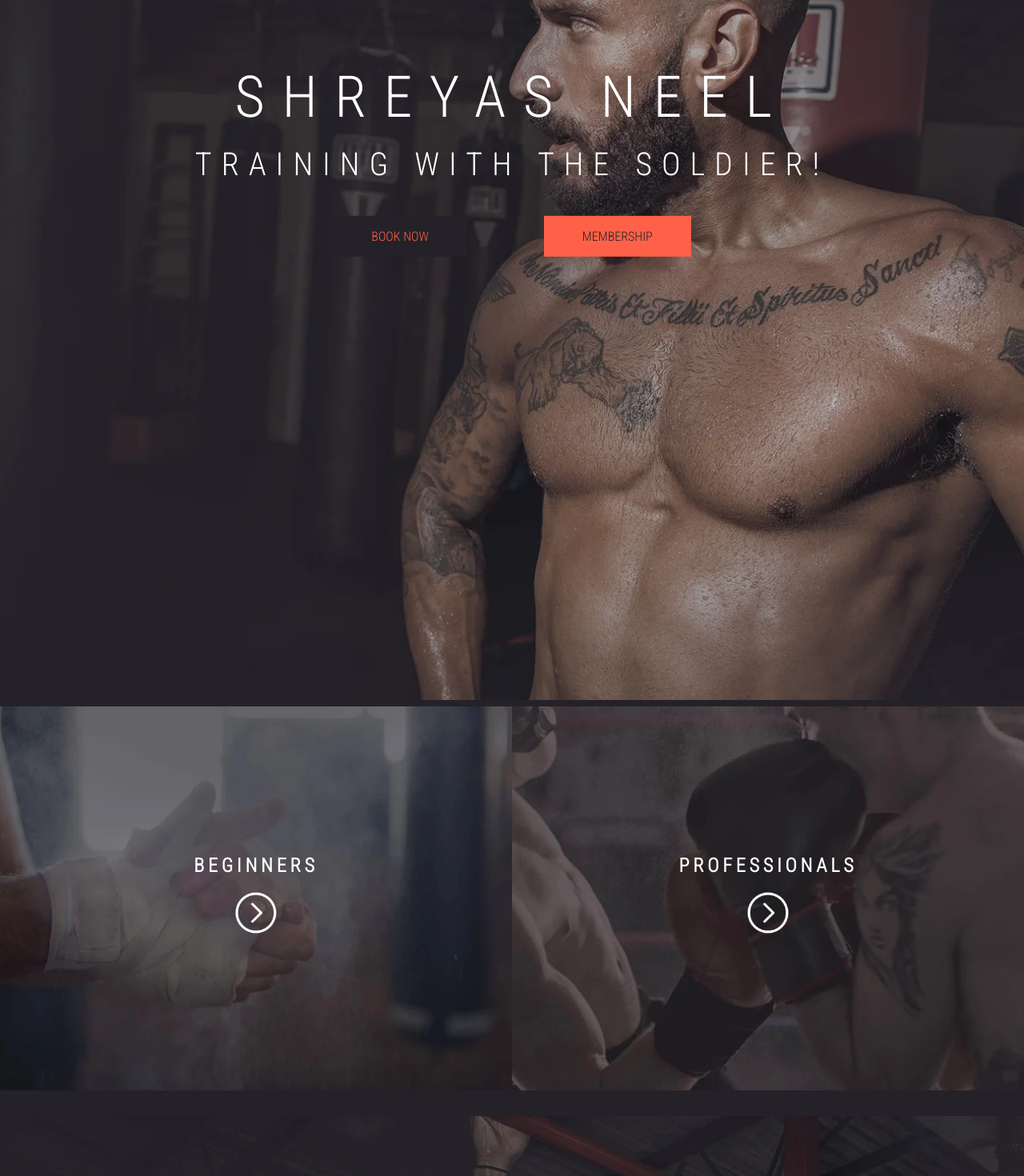
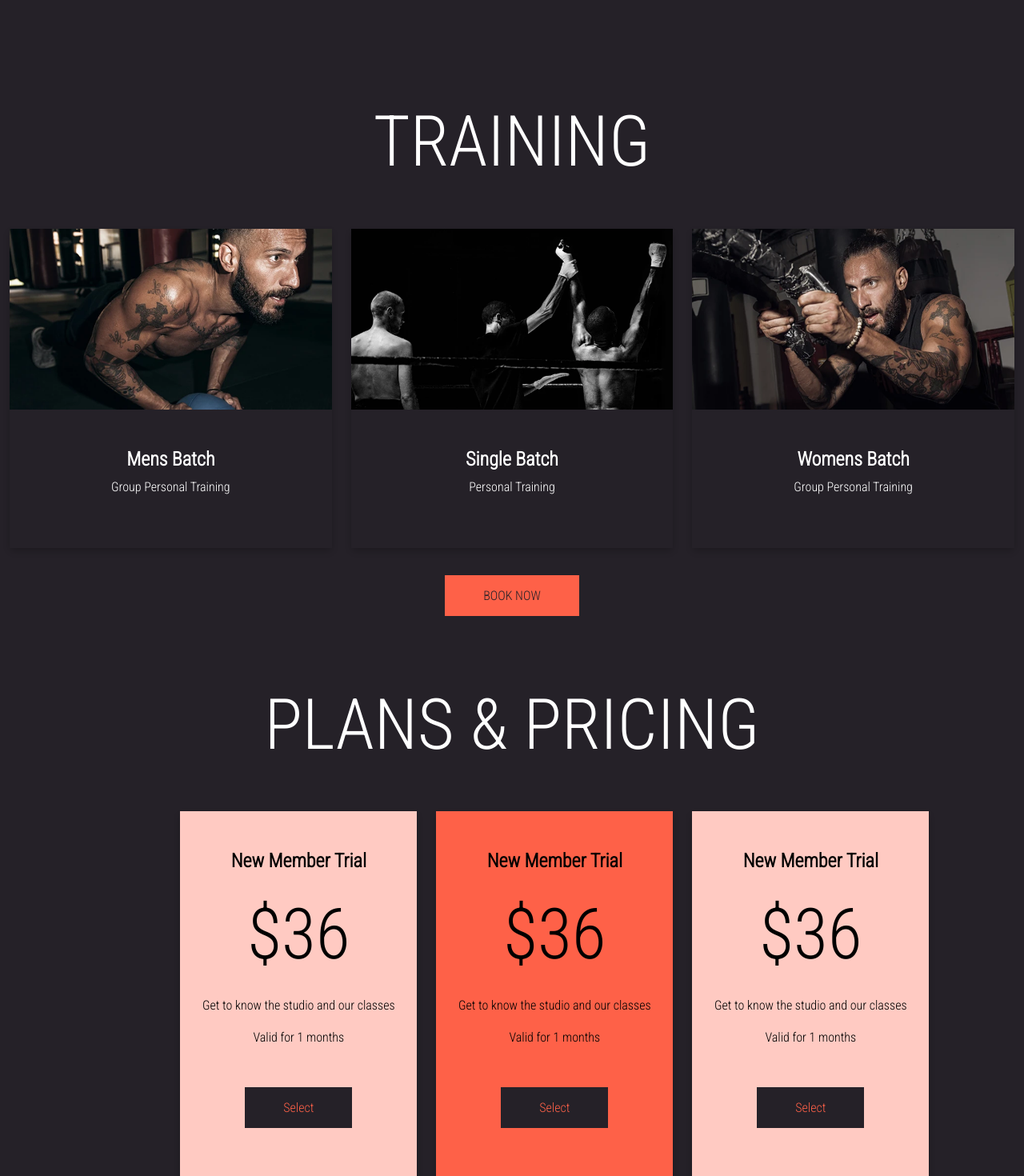
Before and after one commit to guneshprasads/Kasrath_CrossFit_Studio, an Angular app: page /Service in a window 1280 px wide. Before the commit this address led to /. Shown: the part 220-1690 px from the top of the page at 80% size. Built offline with nearby package versions, Linux system fonts and the light colour scheme.

Commit message:
Route and service page

```diff
--- a/src/app/app-routing.module.ts
+++ b/src/app/app-routing.module.ts
@@ -1,7 +1,13 @@
 import { NgModule } from '@angular/core';
 import { RouterModule, Routes } from '@angular/router';
+import { RowoneComponent } from './rowone/rowone.component';
+import { ServicesComponent } from './services/services.component';
+import { RowsecondComponent } from './rowsecond/rowsecond.component';
 
-const routes: Routes = [];
+const routes: Routes = [
+  { path: '', component: RowoneComponent },
+  { path: 'Service', component: ServicesComponent },
+];
 
 @NgModule({
   imports: [RouterModule.forRoot(routes)],
--- a/src/app/app.component.html
+++ b/src/app/app.component.html
@@ -1,9 +1,2 @@
 <app-navbar></app-navbar>
-<app-rowone></app-rowone>
-<app-rowsecond></app-rowsecond>
-<app-rowthird></app-rowthird>
-<app-rowfourth></app-rowfourth>
-<app-rowfive></app-rowfive>
-<app-rowsix></app-rowsix>
-<app-rowseven></app-rowseven>
-<app-roweight></app-roweight>
+<router-outlet></router-outlet>
--- a/src/app/app.module.ts
+++ b/src/app/app.module.ts
@@ -13,6 +13,7 @@ import { RowfiveComponent } from './rowfive/rowfive.component';
 import { RowsixComponent } from './rowsix/rowsix.component';
 import { RowsevenComponent } from './rowseven/rowseven.component';
 import { RoweightComponent } from './roweight/roweight.component';
+import { ServicesComponent } from './services/services.component';
 
 @NgModule({
   declarations: [
@@ -25,7 +26,8 @@ import { RoweightComponent } from './roweight/roweight.component';
     RowfiveComponent,
     RowsixComponent,
     RowsevenComponent,
-    RoweightComponent
+    RoweightComponent,
+    ServicesComponent
   ],
   imports: [
     BrowserModule,
--- a/src/app/navbar/navbar.component.html
+++ b/src/app/navbar/navbar.component.html
@@ -7,16 +7,16 @@
       <div class="collapse navbar-collapse mx-lg-5" id="navbarSupportedContent">
         <ul class="navbar-nav me-auto mb-2 mb-lg-0 mx-lg-5">
           <li class="nav-item">
-            <a class="nav-link active navbartext" aria-current="page" href="#">HOME</a>
+            <a class="nav-link active navbartext" routerLink="/" aria-current="page" href="#">HOME</a>
           </li>
           <li class="nav-item">
-            <a class="nav-link navbartext" href="#">ABOUT</a>
+            <a class="nav-link navbartext">ABOUT</a>
           </li>
           <li class="nav-item">
             <a class="nav-link navbartext" href="#">THE STUDIO</a>
           </li>
           <li class="nav-item">
-            <a class="nav-link navbartext" href="#">SERVICE</a>
+            <a class="nav-link navbartext" routerLink="/Service">SERVICE</a>
           </li>
           <li class="nav-item dropdown navbartext">
             <a class="nav-link dropdown-toggle text-white navbartext" href="#" id="navbarDropdown" role="button" data-bs-toggle="dropdown" aria-expanded="false">
--- a/src/app/rowone/rowone.component.html
+++ b/src/app/rowone/rowone.component.html
@@ -14,3 +14,10 @@
     </div>
 
 </div>
+<app-rowsecond></app-rowsecond>
+<app-rowthird></app-rowthird>
+<app-rowfourth></app-rowfourth>
+<app-rowfive></app-rowfive>
+<app-rowsix></app-rowsix>
+<app-rowseven></app-rowseven>
+<app-roweight></app-roweight>
--- /dev/null
+++ b/src/app/services/services.component.css
@@ -0,0 +1,51 @@
+.midcontiner{
+    background-color: #252128 !important;
+}
+.Maintitle{
+    font-size: 7.5rem !important;
+}
+.subtitle{
+    font-size: 5.5rem !important;
+}
+.card {
+    box-shadow: 0 4px 8px 0 rgba(0,0,0,0.2);
+    transition: 0.3s;
+    width: 40%;
+    outline: none;
+    border: none;
+  }
+
+  .card:hover {
+    box-shadow: 0 8px 16px 0 rgba(0,0,0,0.2);
+  }
+
+  .container {
+    padding: 2px 16px;
+    background-color: #252128 !important;
+    color: white;
+}
+.booknow{
+    color: #252128 !important;
+    background-color: #FE6148 !important;
+}
+.booknow:hover{
+    color: #FE6148 !important;
+    background-color: #262428 !important;
+    box-shadow: 0 8px 16px 0 rgba(0,0,0,0.2);
+}
+.containe {
+    padding: 2px 16px;
+    background-color: #ffcac2 !important;
+    color: white;
+}
+.container22 {
+    padding: 2px 16px;
+    background-color: #FE6148 !important;
+    color: white;
+}
+.booknow2{
+    color: #FE6148 !important;
+    background-color: #252128 !important;
+}
+
+/* ffcac2 */
--- /dev/null
+++ b/src/app/services/services.component.html
@@ -0,0 +1,95 @@
+<app-navbar></app-navbar>
+<div class="container-fluid px-lg-0 py-lg-5 midcontiner">
+    <div class="text-white py-lg-5 w-100 text-center">
+       <h1 class="fs-1 Maintitle"> SERVICES</h1>
+    </div>
+    <div class="text-white py-lg-5 w-100 text-center">
+        <h2 class="subtitle">TRAINING</h2>
+    </div>
+
+    <div class="col-md-12">
+        <div class="row m-0">
+
+            <div class="col-md-4">
+                <div class="card w-100">
+                    <img src="assets\Images\rowsix1.webp" alt="Avatar" style="width:100%">
+                    <div class="container text-center py-lg-5">
+                      <h4><b>Mens Batch</b></h4>
+                      <p>Group Personal Training</p>
+                    </div>
+                  </div>
+            </div>
+            <div class="col-md-4">
+                <div class="card w-100">
+                    <img src="assets\Images\rowsix2.webp" alt="Avatar" style="width:100%">
+                    <div class="container text-center py-lg-5">
+                      <h4><b>Single Batch</b></h4>
+                      <p>Personal Training</p>
+                    </div>
+                  </div>
+            </div>
+            <div class="col-md-4">
+                <div class="card w-100">
+                    <img src="assets\Images\rowsix3.webp" alt="Avatar" style="width:100%">
+                    <div class="container text-center py-lg-5">
+                      <h4><b>Womens Batch</b></h4>
+                      <p>Group Personal Training</p>
+                    </div>
+                  </div>
+            </div>
+        </div>
+    </div>
+    <div class="p-lg-5 text-center">
+        <span class="booknow px-lg-5 py-lg-3">BOOK NOW</span>
+    </div>
+    <div class="text-white py-lg-5 w-100 text-center">
+        <h1 class="fs-1 subtitle"> PLANS & PRICING</h1>
+     </div>
+     <div class="col-md-12">
+        <div class="row m-0">
+            <div class="col-md-2 px-lg-0"></div>
+
+            <div class="col-md-3">
+                <div class="card w-100">
+                    <div class="containe text-center py-lg-5">
+                      <h4 class="text-black"><b>New Member Trial</b></h4>
+                      <h1 class="text-black subtitle py-lg-3">$36</h1>
+                      <p class="text-black">Get to know the studio and our classes</p>
+                      <p class="text-black">Valid for 1 months</p>
+                      <div class="p-lg-5 text-center">
+                        <span class="booknow2 px-lg-5 py-lg-3">Select</span>
+                    </div>
+                    </div>
+                  </div>
+            </div>
+            <div class="col-md-3">
+                <div class="card w-100">
+                    <div class="container22 text-center py-lg-5">
+                      <h4 class="text-black"><b>New Member Trial</b></h4>
+                      <h1 class="text-black subtitle py-lg-3">$36</h1>
+                      <p class="text-black">Get to know the studio and our classes</p>
+                      <p class="text-black">Valid for 1 months</p>
+                      <div class="p-lg-5 text-center">
+                        <span class="booknow2 px-lg-5 py-lg-3">Select</span>
+                    </div>
+                    </div>
+                  </div>
+            </div>
+            <div class="col-md-3">
+                <div class="card w-100">
+                    <div class="containe text-center py-lg-5">
+                      <h4 class="text-black"><b>New Member Trial</b></h4>
+                      <h1 class="text-black subtitle py-lg-3">$36</h1>
+                      <p class="text-black">Get to know the studio and our classes</p>
+                      <p class="text-black">Valid for 1 months</p>
+                      <div class="p-lg-5 text-center">
+                        <span class="booknow2 px-lg-5 py-lg-3">Select</span>
+                    </div>
+                    </div>
+                  </div>
+            </div>
+            <div class="col-md-1"></div>
+        </div>
+    </div>
+</div>
+<app-roweight></app-roweight>
```
Also changed, not shown: src/app/services/services.component.ts (added, +10 -0 lines), 1 other file (tests, documents, lock files or other folders).
